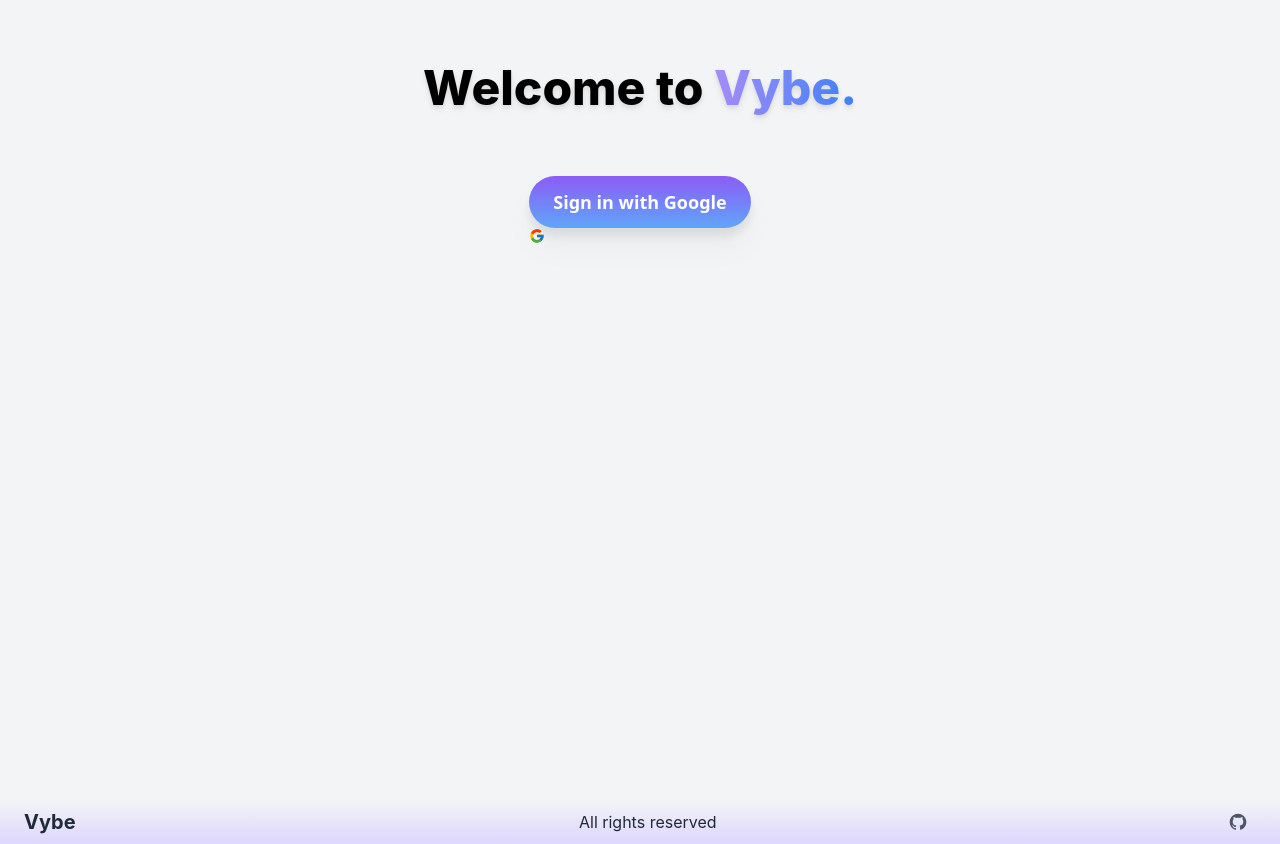
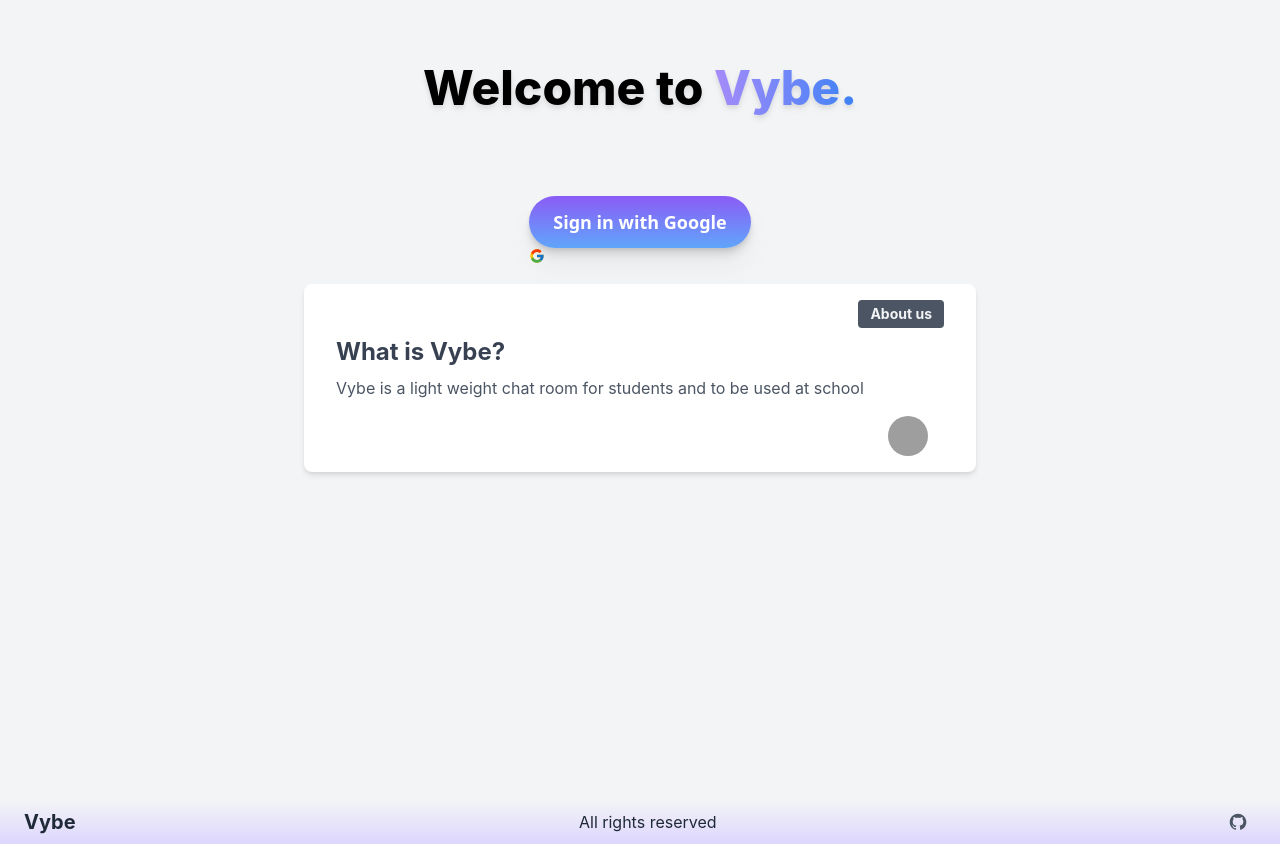
Before and after one commit to mars-s/Vybe-beta, a React (Create React App) app: page / in a window 1280 px wide. Built offline with nearby package versions, Linux system fonts and the light colour scheme; no server answers; grey boxes are pictures that could not be loaded.

Commit message:
Added Card component

```diff
--- a/src/App.js
+++ b/src/App.js
@@ -3,6 +3,7 @@
 import react, { useState, useEffect } from 'react'
 import Channel from './components/Channel'
 import Footer from './components/Footer'
+import Card from './components/Card'
 
 import firebase from 'firebase/app';
 import 'firebase/firestore'
@@ -87,15 +88,22 @@
       ) :  (
         <div>
             <div className={'bg-gray-100 h-screen'}>
+
               <div className={"text-5xl font-extrabold p-16 text-center "}>
                 <p className={'text-black filter drop-shadow-md'}>Welcome to <span className={'bg-clip-text text-transparent bg-gradient-to-r from-purple-400 to-blue-500'}>Vybe.</span></p>
               </div>
-              <div className={'flex justify-center'}>
+
+              <div className={'flex justify-center py-5'}>
                 <form>
-                <Buttons styles={'text-lg mx-auto drop-shadow-md bg-gradient-to-t from-blue-400 to-purple-500 rounded-full py-3 px-6 font-sans font-semibold text-white filter drop-shadow-xl'} onClick={signInWithGoogle}>Sign in with Google</Buttons> <FcGoogle />
+                <Buttons styles={'text-lg mx-auto shadow-md bg-gradient-to-t from-blue-400 to-purple-500 rounded-full py-3 px-6 font-sans font-semibold text-white filter drop-shadow-xl'} onClick={signInWithGoogle}>Sign in with Google</Buttons> <FcGoogle />
                 </form>
               </div>
+
+              <div className={'container mx-auto'}>
+                <Card title={'What is Vybe?'} tag={'About us'} date={''} desc={'Vybe is a light weight chat room for students and to be used at school'} URL={'https://i.pinimg.com/originals/e1/42/bf/e142bf69c8558bdc7b2a3d84bb114b9c.jpg'} />
+              </div>
             </div>
+
             <div>
               <Footer />
             </div>
--- /dev/null
+++ b/src/components/Card.jsx
@@ -0,0 +1,30 @@
+import React from 'react'
+
+const Card = ({ title, tag, date, desc, author, URL, extra, RMlink }) => {
+  return (
+    <div>
+      <div class="max-w-2xl px-8 py-4 mx-auto bg-white rounded-lg shadow-md dark:bg-gray-800">
+        <div class="flex items-center justify-between">
+          <span class="text-sm font-light text-gray-600 dark:text-gray-400">{date}</span>
+          <a class="px-3 py-1 text-sm font-bold text-gray-100 transition-colors duration-200 transform bg-gray-600 rounded cursor-pointer hover:bg-gray-500">{tag}</a>
+        </div>
+
+        <div class="mt-2">
+          <p href="#" class="text-2xl font-bold text-gray-700 dark:text-white hover:text-gray-600 dark:hover:text-gray-200 hover:underline">{title}</p>
+          <p class="mt-2 text-gray-600 dark:text-gray-300">{desc}</p>
+        </div>
+
+        <div class="flex items-center justify-between mt-4">
+          <a href={RMlink} class="text-blue-600 dark:text-blue-400 hover:underline">{RMlink ? 'Read More' : ''}</a>
+
+          <div class="flex items-center">
+            <img class="hidden object-cover w-10 h-10 mx-4 rounded-full sm:block" src={URL || "https://images.unsplash.com/photo-1502980426475-b83966705988?ixlib=rb-1.2.1&ixid=eyJhcHBfaWQiOjEyMDd9&auto=format&fit=crop&w=40&q=80"} alt="avatar"></img>
+            <a class="font-bold text-gray-700 cursor-pointer dark:text-gray-200">{author}</a>
+          </div>
+        </div>
+      </div>
+    </div>
+  )
+}
+
+export default Card
```
